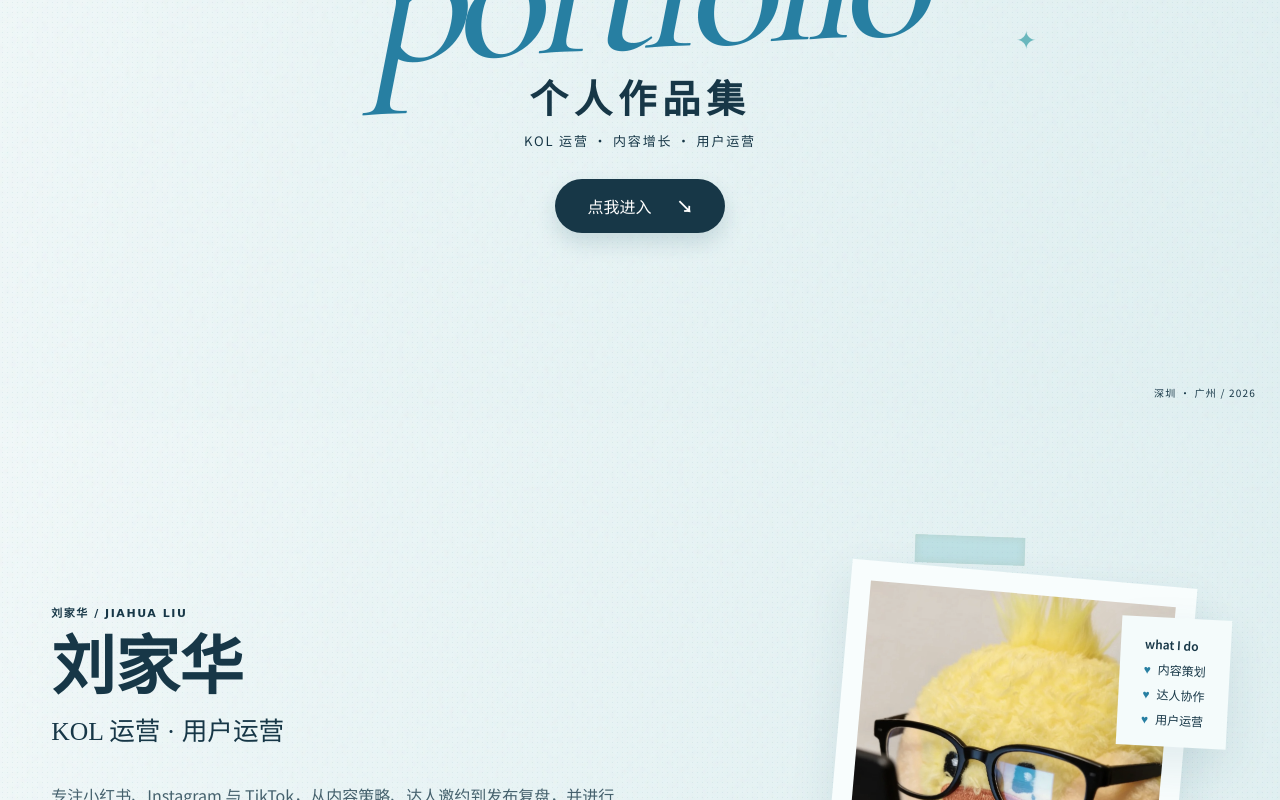
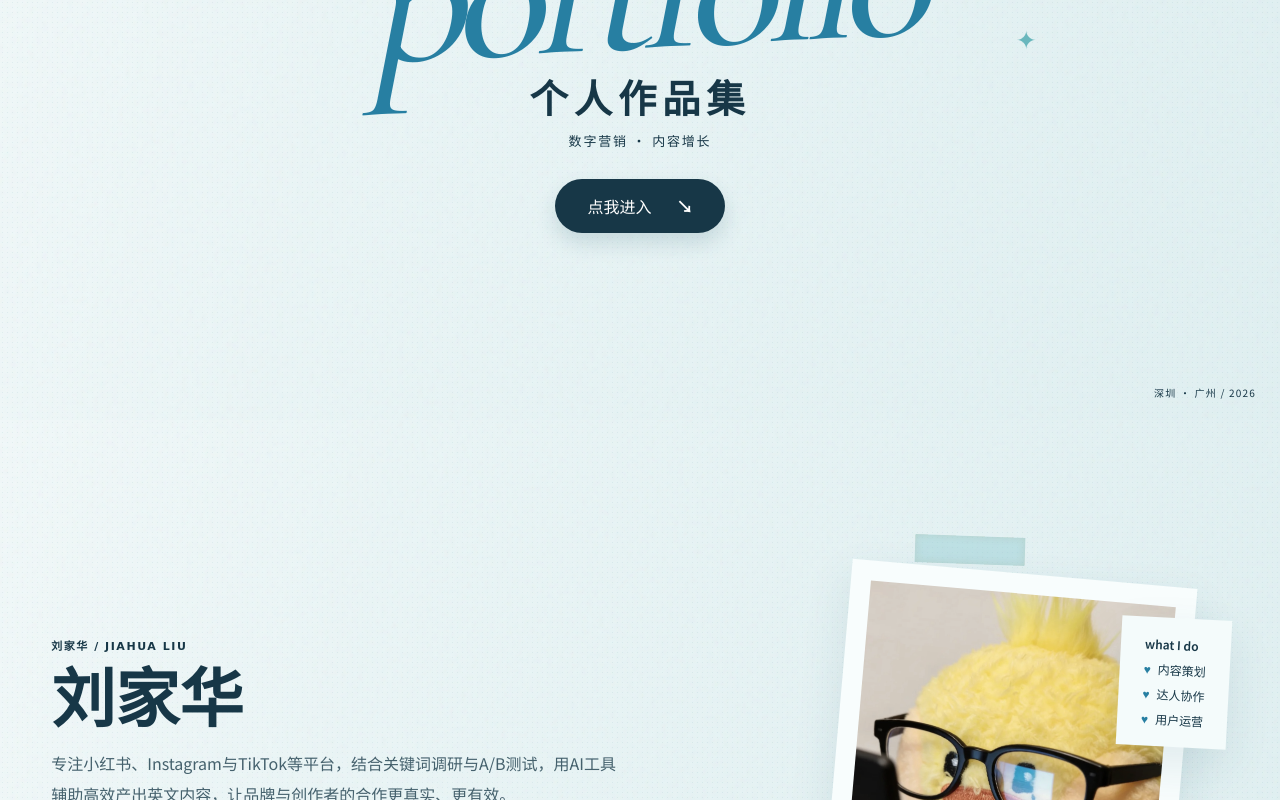
Before and after one commit to RyanLiu0202/portfolio, a Next.js app: page / in a window 1280 px wide. Shown: the part 380-1180 px from the top of the page. Built offline with nearby package versions, Linux system fonts and the light colour scheme.

Commit message:
Update homepage positioning and introduction

```diff
--- a/app/page.tsx
+++ b/app/page.tsx
@@ -15,9 +15,9 @@ export default function Home(){
   return <main>
     <header className="siteNav"><a className="logo" href="#top">jiahua<span>.</span></a><nav><a href="#about">关于</a><a href="#work">品牌</a><a href="#tools">工具</a><a href="#skills">技能</a><a href="#contact">联系</a></nav><a className="outlineBtn" href="mailto:ryanliu200212@gmail.com">联系我</a></header>
 
-    <section className="cover paper" id="top"><div className="grain"/><div className="coverCore"><p className="tinyRule">刘家华 / LIU JIAHUA</p><h1>port<span>folio</span></h1><h2>个人作品集</h2><p>KOL 运营 · 内容增长 · 用户运营</p><a href="#about" className="primaryBtn">点我进入 <b>↘</b></a></div><span className="doodle d1">♥</span><span className="doodle d2">✦</span><span className="cornerNote">深圳 · 广州 / 2026</span></section>
+    <section className="cover paper" id="top"><div className="grain"/><div className="coverCore"><p className="tinyRule">刘家华 / LIU JIAHUA</p><h1>port<span>folio</span></h1><h2>个人作品集</h2><p>数字营销 · 内容增长</p><a href="#about" className="primaryBtn">点我进入 <b>↘</b></a></div><span className="doodle d1">♥</span><span className="doodle d2">✦</span><span className="cornerNote">深圳 · 广州 / 2026</span></section>
 
-    <section className="about paper section" id="about"><div className="grain"/><div className="aboutCopy"><span className="eyebrow">刘家华 / JIAHUA LIU</span><h2>刘家华</h2><h3>KOL 运营 · 用户运营</h3><p>专注小红书、Instagram 与 TikTok，从内容策略、达人邀约到发布复盘，并进行用户运营，让品牌与创作者的合作更真实、更清楚，也更有效。</p><div className="tagRow"><span>达人运营</span><span>用户分层</span><span>内容策划</span><span>生命周期运营</span><span>数据复盘</span></div><div className="aboutActions"><a href="#work" className="primaryBtn">查看品牌 →</a><a href="mailto:ryanliu200212@gmail.com" className="outlineBtn">联系我</a></div></div><div className="photoDesk"><div className="tape"/><figure className="polaroid mainPhoto"><img src="/profile-duck.jpg" alt="戴着眼镜在电脑前工作的小黄鸭头像"/><figcaption>jiahua :)</figcaption></figure><div className="noteCard"><b>what I do</b><span>内容策划</span><span>达人协作</span><span>用户运营</span></div></div></section>
+    <section className="about paper section" id="about"><div className="grain"/><div className="aboutCopy"><span className="eyebrow">刘家华 / JIAHUA LIU</span><h2>刘家华</h2><p>专注小红书、Instagram与TikTok等平台，结合关键词调研与A/B测试，用AI工具辅助高效产出英文内容，让品牌与创作者的合作更真实、更有效。</p><div className="tagRow"><span>达人运营</span><span>用户分层</span><span>内容策划</span><span>生命周期运营</span><span>数据复盘</span></div><div className="aboutActions"><a href="#work" className="primaryBtn">查看品牌 →</a><a href="mailto:ryanliu200212@gmail.com" className="outlineBtn">联系我</a></div></div><div className="photoDesk"><div className="tape"/><figure className="polaroid mainPhoto"><img src="/profile-duck.jpg" alt="戴着眼镜在电脑前工作的小黄鸭头像"/><figcaption>jiahua :)</figcaption></figure><div className="noteCard"><b>what I do</b><span>内容策划</span><span>达人协作</span><span>用户运营</span></div></div></section>
 
     <section className="work paper section" id="work"><div className="grain"/><div className="workHead"><div><span className="eyebrow">BRANDS I WORKED WITH</span><h2>服务过的品牌</h2><i/></div><p>覆盖护理、服装赛道，负责达人筛选、内容协作、发布跟进与数据复盘。<b>点击品牌卡片查看案例 →</b></p></div><div className="caseCards">{cases.map((item,index)=><a className={`caseCard ${item.tone}`} key={item.id} href={`/case/${item.id}`}><span className="tape"/><div className={`visualCollage ${index===0?'brandLogoCover':''}`}>{index===0?<img src="/cases/mschu-cover.png" alt="Ms. Chu Soap & Beaut 品牌标志"/>:<><span className="mockPost p1">CONTENT</span><span className="mockPost p2">{index===1?'BEAUTY':'TIKTOK'}</span><span className="mockPost p3">{index===2?'LIFESTYLE':'GROWTH'}</span></>}</div><small>{item.kicker}</small><h3>{item.title}</h3><p>{item.period}</p><div className="quickStats">{item.stats.slice(0,2).map(s=><span key={s[1]}><b>{s[0]}</b>{s[1]}</span>)}</div><em>点击查看完整案例 ↗</em></a>)}</div></section>
 
```
